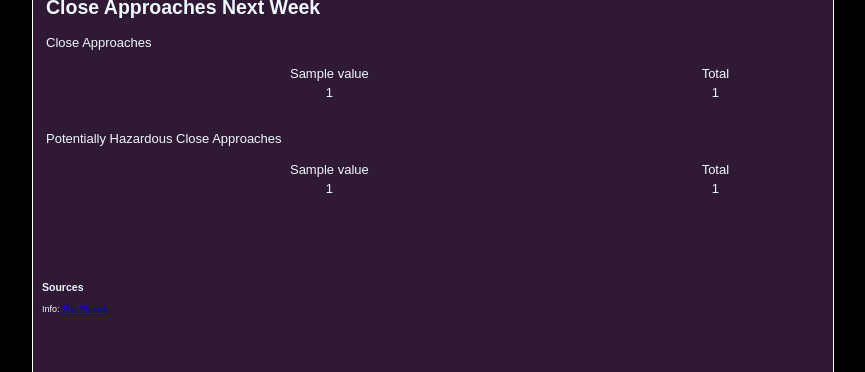
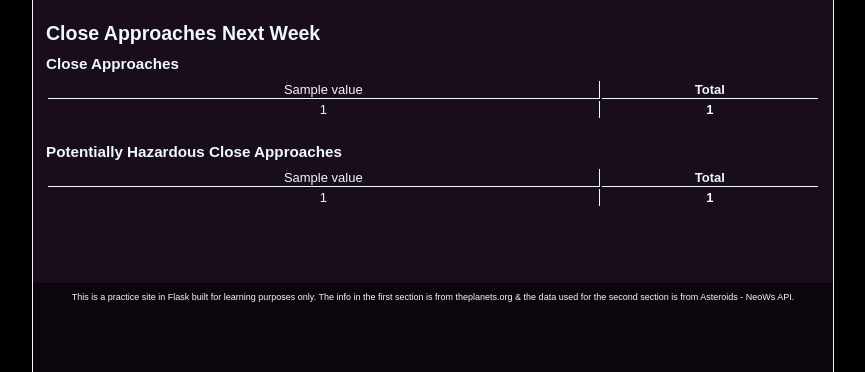
Before and after one commit to theCodeFox/astro-approaches, a Flask app: template templates/main.html in a window 1280 px wide. Shown: the part 428-800 px from the top of the page, without its empty margins (207-1072 px from the left). Run offline with Flask 2, Linux system fonts and the light colour scheme; the template is opened without the code that fills it: most values are stand-ins (such as "Sample title", 1, 10 or a date in 2020).

Commit message:
small style changes

```diff
--- a/static/css/style.css
+++ b/static/css/style.css
@@ -12,14 +12,28 @@ table {
   justify-content: space-evenly;
   text-align: center;
 }
+a {
+  text-decoration: none;
+  color: #f0f8ff;
+}
+h3, h2, h1 {
+  padding: 0;
+  margin: 0.5em 0;
+}
 
+.right-border {
+  border-right: 1px solid #f0f8ff;
+}
+.bottom-border {
+  border-bottom: 1px solid #f0f8ff;
+}
 .main-grid {
     display: grid;
     justify-content: center;
     max-width: 800px;
     min-height: 100vh;
-    border-left: 1px solid white;
-    border-right: 1px solid white;
+    border-left: 1px solid #f0f8ff;
+    border-right: 1px solid #f0f8ff;
     margin: 0 auto;
     padding: 0;
     grid-template-columns: 50% 50%;
@@ -38,13 +52,14 @@ table {
 }
 .metrics-item {
   grid-area: metrics;
-  background: #301934;
+  background: #190d1b;
 }
 .footer-item {
   grid-area: footer;
-  background: #301934;
+  background: #0b060c;
   font-size: xx-small;
-  padding: 1em 1em 0 1em;
+  text-align: center;
+  padding: 0 1em 0 1em;
 }
 .info-background {
   background: #301934;
--- a/templates/main.html
+++ b/templates/main.html
@@ -10,7 +10,7 @@
     <div class="main-item">
         <h2>Asteroid Info</h2>
         <p>
-            The majority of the known asteroids in the Solar System orbit the Sun in a band between Mars and Jupiter. This band is commonly referred to as the Asteroid Belt.
+            The majority of the known asteroids in the Solar System orbit the Sun in a band between Mars and Jupiter. This band is commonly referred to as the Asteroid Belt. Asteroids that come closer to Earth are called close approaches and can be considered potentially hazardous if they enter our atmosphere.
         </p>
         <p>
             Although there are hundreds of thousands of asteroids in the Asteroid Belt, there are only around 200 that exceed 100 km in diameter, making the majority of the asteroids realtively small objects.
@@ -25,47 +25,48 @@
     <div class="metrics-item">
         <h2>Close Approaches Next Week</h2>
 
-        <p>Close Approaches</p>
+        <h3>Close Approaches</h3>
         <table>
             <tr>
                 {% for key, value in data['ca'].items() %}
-                <td> {{ value[1] }} </td>
+                <td class="right-border bottom-border"> {{ value[1] }} </th>
                 {% endfor %}
-                <td>Total</td>
+                <th class="bottom-border">Total</td>
             </tr>
             <tr>
                 {% for key, value in data['ca'].items() %}
-                <td> {{ value[0] }} </td>
+                <td class="right-border"> {{ value[0] }} </td>
                 {% endfor %}
-                <td>{{ data['total_cas'] }}</td>
+                <th>{{ data['total_cas'] }}</th>
             </tr>
          </table>
 
          <br>
 
-         <p>Potentially Hazardous Close Approaches</p>
+         <h3>Potentially Hazardous Close Approaches</h3>
          <table>
             <tr>
                 {% for key, value in data['hca'].items() %}
-                <td> {{ value[1] }} </td>
+                <td class="right-border bottom-border"> {{ value[1] }} </td>
                 {% endfor %}
-                <td>Total</td>
+                <th class="bottom-border">Total</th>
             </tr>
             <tr>
                 {% for key, value in data['hca'].items() %}
-                <td> {{ value[0] }} </td>
+                <td class="right-border"> {{ value[0] }} </td>
                 {% endfor %}
-                <td>{{ data['total_hcas'] }}</td>
+                <th>{{ data['total_hcas'] }}</th>
             </tr>
          </table>
 
     </div>
 
     <footer class="footer-item">
-        <h3>Sources</h3>
         <p>
-            Info: <a href="https://theplanets.org/asteroids/" alt="the planets dot org">The Planets</a>
-            <br>
+            This is a practice site in Flask built for learning purposes only. The info in the first section is from
+            <a href="https://theplanets.org/asteroids/"> theplanets.org </a>
+            & the data used for the second section is from
+            <a href="https://catalog.data.gov/id/dataset/asteroids-neows-api"> Asteroids - NeoWs API</a>.
         </p>
     </footer>
 
```
